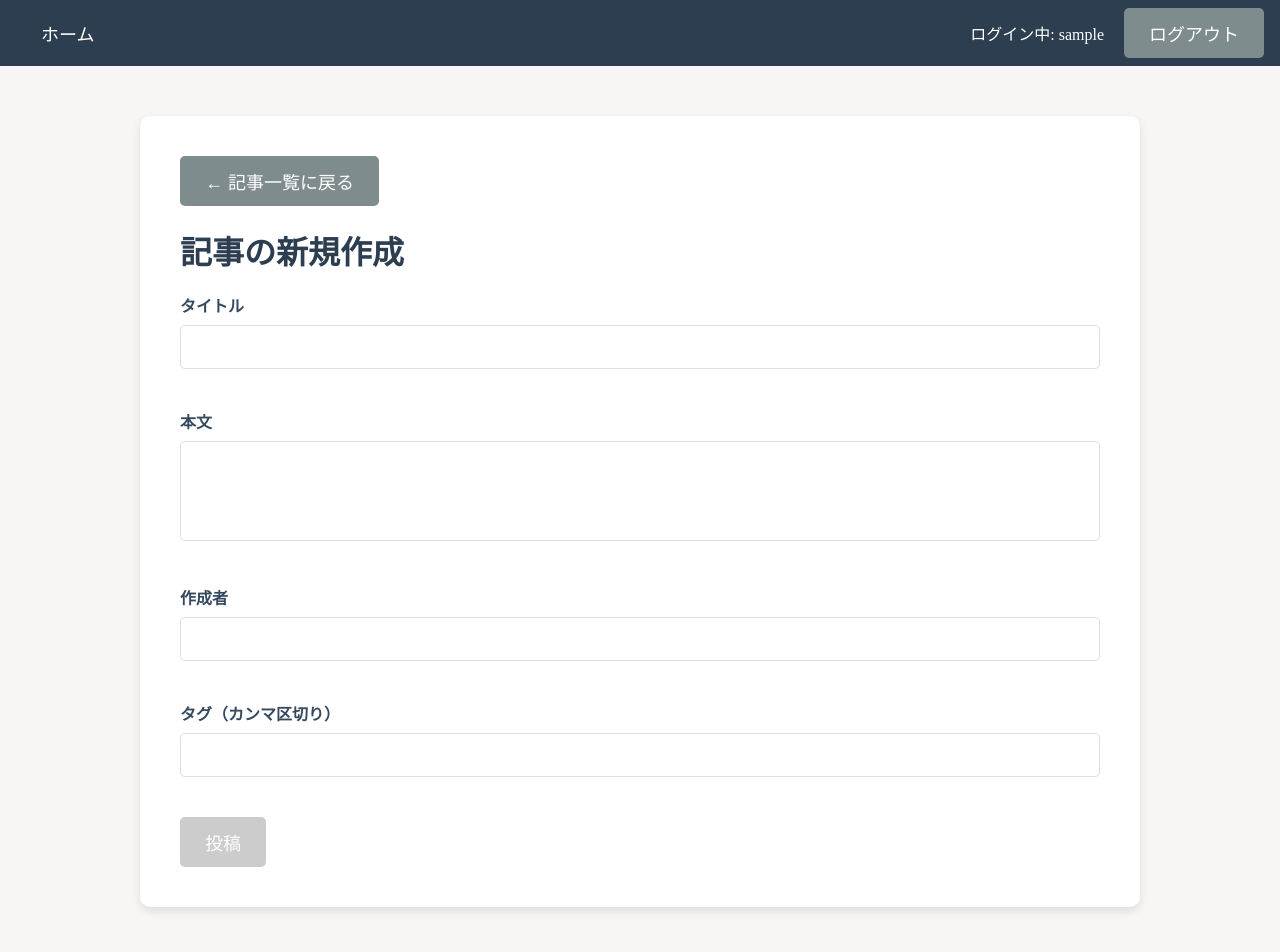
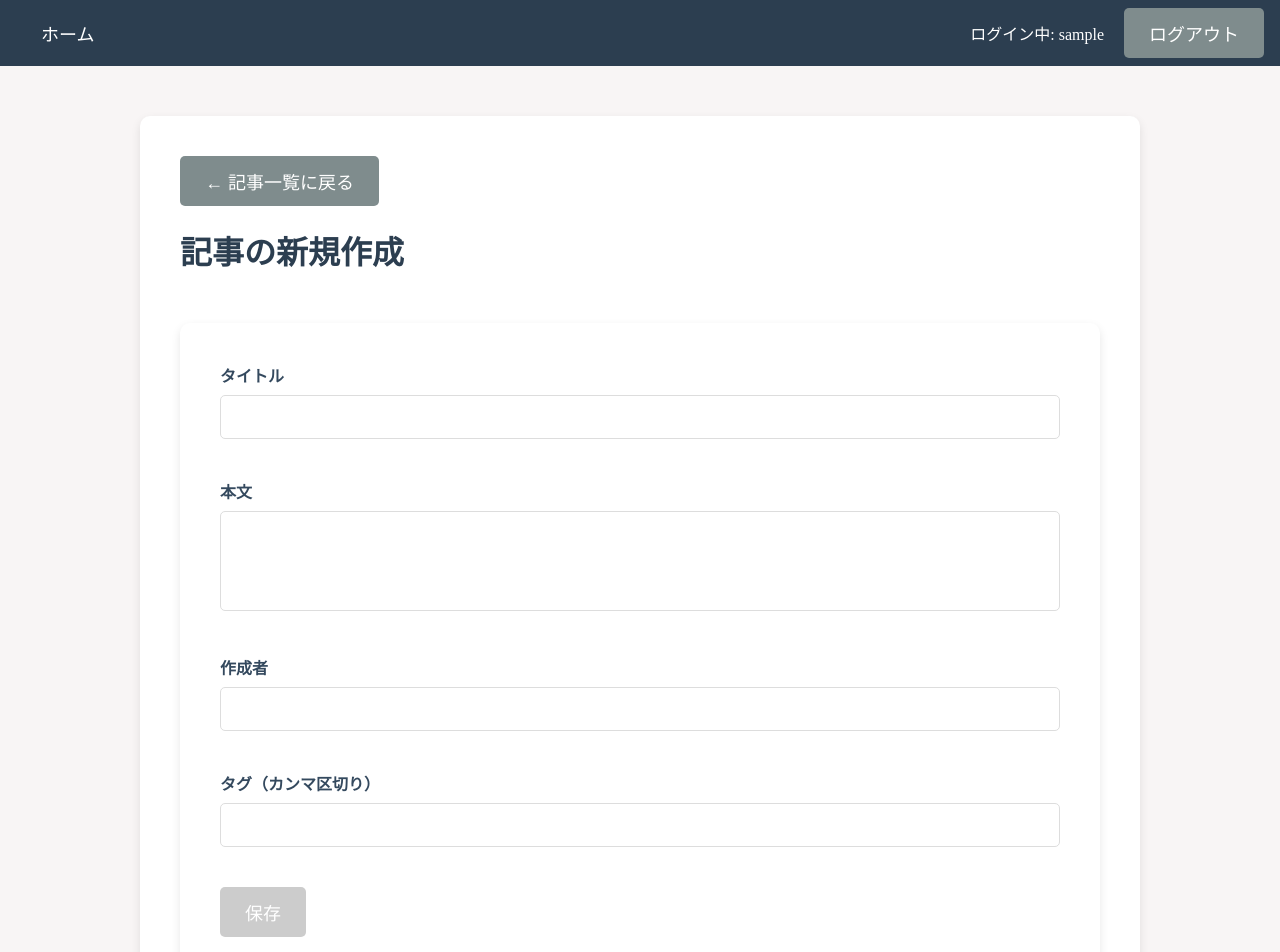
Before and after one commit to tech-education-nav/vue-spa, a Vue app: page /articles/new in a window 1280 px wide. Shown: the top 952 px of the page. Built offline with nearby package versions, Linux system fonts and the light colour scheme; sample sign-in values are in the browser's storage.

Commit message:
フォームのリファクタリング

```diff
--- /dev/null
+++ b/src/components/articles/ArticleForm.vue
@@ -0,0 +1,43 @@
+<script setup>
+import { defineModel } from 'vue'
+
+// 親コンポーネントから受け取る記事データ
+const article = defineModel('article', { type: Object, required: true })
+
+const props = defineProps({
+  isDisabled: {
+    type: Boolean,
+  },
+})
+
+// 送信イベントの定義
+const emit = defineEmits(['submit'])
+</script>
+
+<template>
+  <div class="container">
+    <form @submit.prevent="emit('submit')">
+      <div class="form-group">
+        <label for="title">タイトル</label>
+        <input id="title" v-model="article.title" type="text" required />
+      </div>
+
+      <div class="form-group">
+        <label for="content">本文</label>
+        <textarea id="content" v-model="article.content" required></textarea>
+      </div>
+
+      <div class="form-group">
+        <label for="author">作成者</label>
+        <input id="author" v-model="article.author" type="text" required />
+      </div>
+
+      <div class="form-group">
+        <label for="tags">タグ（カンマ区切り）</label>
+        <input id="tags" v-model="article.tags" type="text" />
+      </div>
+
+      <button type="submit" :disabled="props.isDisabled" class="button button-primary">保存</button>
+    </form>
+  </div>
+</template>
--- a/src/composables/useArticle.js
+++ b/src/composables/useArticle.js
@@ -1,4 +1,4 @@
-import { ref } from 'vue'
+import { computed, ref } from 'vue'
 import { useRouter } from 'vue-router'
 
 const API_URL = 'http://localhost:3000/articles'
@@ -17,6 +17,14 @@ export const useArticle = () => {
   const isLoading = ref(false)
   const error = ref('')
   const router = useRouter()
+
+  /**
+   * 入力値がすべて埋まっているかチェック
+   * @returns {boolean} フォームが無効かどうか
+   */
+  const isSubmitDisabled = computed(() => {
+    return !(article.value.title && article.value.content && article.value.author)
+  })
 
   /**
    * 記事一覧を取得する
@@ -68,7 +76,8 @@ export const useArticle = () => {
         ...article.value,
         createdAt: new Date().toISOString(),
         updatedAt: new Date().toISOString(),
-        tags: article.value.tags
+        tags:
+          article.value.tags.length > 0
             ? article.value.tags
                 .split(',')
                 .map((tag) => tag.trim())
@@ -102,7 +111,8 @@ export const useArticle = () => {
     try {
       const updatedArticle = {
         ...article.value,
-        tags: article.value.tags
+        tags:
+          article.value.tags.length > 0
             ? article.value.tags
                 .split(',')
                 .map((tag) => tag.trim())
@@ -158,6 +168,7 @@ export const useArticle = () => {
     article,
     isLoading,
     error,
+    isSubmitDisabled,
     fetchArticles,
     fetchArticle,
     createArticle,
--- a/src/views/articles/ArticleEditView.vue
+++ b/src/views/articles/ArticleEditView.vue
@@ -1,4 +1,5 @@
 <script setup>
+import ArticleForm from '@/components/articles/ArticleForm.vue'
 import { useArticle } from '@/composables/useArticle'
 import { computed, onMounted } from 'vue'
 import { useRoute } from 'vue-router'
@@ -7,7 +8,8 @@ import { useRoute } from 'vue-router'
 const route = useRoute()
 const articleId = computed(() => route.params.id)
 // 記事データの状態
-const { article, isLoading, error, fetchArticle, updateArticle, handleBackList } = useArticle()
+const { article, isLoading, error, isSubmitDisabled, fetchArticle, updateArticle, handleBackList } =
+  useArticle()
 
 // コンポーネントのマウント時に記事データを取得
 onMounted(() => {
@@ -29,29 +31,11 @@ onMounted(() => {
     </template>
 
     <template v-else>
-      <form @submit.prevent="updateArticle(articleId)">
-        <div class="form-group">
-          <label for="title">タイトル</label>
-          <input id="title" v-model="article.title" type="text" required />
-        </div>
-
-        <div class="form-group">
-          <label for="content">本文</label>
-          <textarea id="content" v-model="article.content" required></textarea>
-        </div>
-
-        <div class="form-group">
-          <label for="author">作成者</label>
-          <input id="author" v-model="article.author" type="text" required />
-        </div>
-
-        <div class="form-group">
-          <label for="tags">タグ（カンマ区切り）</label>
-          <input id="tags" v-model="article.tags" type="text" />
-        </div>
-
-        <button type="submit" class="button button-primary">保存</button>
-      </form>
+      <ArticleForm
+        v-model:article="article"
+        @submit="updateArticle(article.id)"
+        :isDisabled="isSubmitDisabled"
+      />
     </template>
   </div>
 </template>
--- a/src/views/articles/ArticleNewView.vue
+++ b/src/views/articles/ArticleNewView.vue
@@ -1,18 +1,10 @@
 <script setup>
-import { computed } from 'vue'
 import { useArticle } from '@/composables/useArticle'
+import ArticleForm from '@/components/articles/ArticleForm.vue'
 
-const { isLoading, error, article, createArticle, handleBackList } = useArticle()
+const { isLoading, error, article, isSubmitDisabled, createArticle, handleBackList } = useArticle()
 
 // 記事データの状態
-
-/**
- * 入力値がすべて埋まっているかチェック
- * @returns {boolean} フォームが無効かどうか
- */
-const isSubmitDisabled = computed(() => {
-  return !(article.value.title && article.value.content && article.value.author)
-})
 </script>
 
 <template>
@@ -25,31 +17,11 @@ const isSubmitDisabled = computed(() => {
     </template>
 
     <template v-else>
-      <form @submit.prevent="createArticle">
-        <div class="form-group">
-          <label for="title">タイトル</label>
-          <input id="title" v-model="article.title" type="text" required />
-        </div>
-
-        <div class="form-group">
-          <label for="content">本文</label>
-          <textarea id="content" v-model="article.content" required></textarea>
-        </div>
-
-        <div class="form-group">
-          <label for="author">作成者</label>
-          <input id="author" v-model="article.author" type="text" required />
-        </div>
-
-        <div class="form-group">
-          <label for="tags">タグ（カンマ区切り）</label>
-          <input id="tags" v-model="article.tags" type="text" />
-        </div>
-
-        <button type="submit" class="button button-primary" :disabled="isSubmitDisabled">
-          投稿
-        </button>
-      </form>
+      <ArticleForm
+        v-model:article="article"
+        @submit="createArticle"
+        :isDisabled="isSubmitDisabled"
+      />
     </template>
 
     <p v-if="error" class="error-message">{{ error }}</p>
```
Lines whose indentation alone changed are shown as unchanged.
